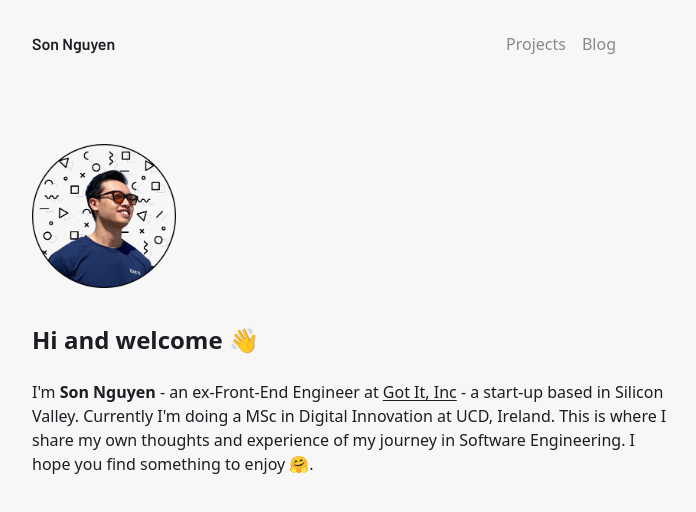
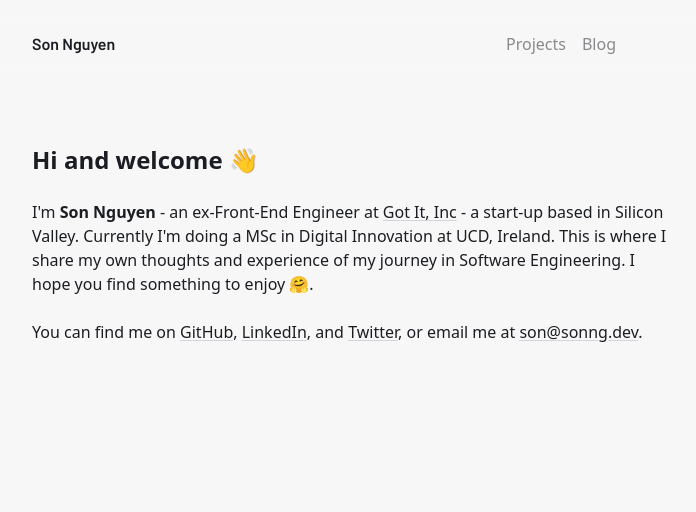
Before and after one commit to sonngdev/personal-website-23, a Next.js app: page / in a window 1280 px wide. Shown: the top 512 px of the page, without its empty margins (288-984 px from the left). Built offline with nearby package versions, Linux system fonts and the light colour scheme; no server answers.

Commit message:
feat: Add contact links on home page

```diff
--- a/components/header.tsx
+++ b/components/header.tsx
@@ -21,13 +21,13 @@ export default function Header() {
           <div className="flex space-x-4 items-center">
             <Link
               href="/projects"
-              className="no-underline opacity-50 hover:opacity-100"
+              className="no-underline opacity-50 hover:opacity-100 transition-opacity"
             >
               Projects
             </Link>
             <Link
               href="/blog"
-              className="no-underline opacity-50 hover:opacity-100"
+              className="no-underline opacity-50 hover:opacity-100 transition-opacity"
             >
               Blog
             </Link>
--- a/pages/index.tsx
+++ b/pages/index.tsx
@@ -1,14 +1,10 @@
 import Container from '../components/container';
-import Image from 'next/image';
-import logo from 'public/logo/logo.png';
 
 function HomePage() {
   return (
     <>
       <Container>
         <div className="space-y-6">
-          <Image src={logo} alt="Logo" className="mb-9 w-36" />
-
           <h1 className="text-2xl font-bold">
             Hi and welcome 👋
           </h1>
@@ -22,6 +18,26 @@ function HomePage() {
             </a>
             {" - a start-up based in Silicon Valley. Currently I'm doing a MSc in Digital Innovation at UCD, Ireland. This is where I share my own thoughts and experience of my journey in Software Engineering. I hope you find something to enjoy 🤗."}
           </p>
+
+          <p>
+            {'You can find me on '}
+            <a href="https://github.com/thanhsonng" target="_blank" rel="noreferrer">
+              GitHub
+            </a>
+            {', '}
+            <a href="https://www.linkedin.com/in/thanhsonng/" target="_blank" rel="noreferrer">
+              LinkedIn
+            </a>
+            {', and '}
+            <a href="https://twitter.com/thanhsonng211" target="_blank" rel="noreferrer">
+              Twitter
+            </a>
+            {', or email me at '}
+            <a href="mailto:son@sonng.dev">
+              son@sonng.dev
+            </a>
+            {'.'}
+          </p>
         </div>
       </Container>
     </>
--- a/styles/globals.css
+++ b/styles/globals.css
@@ -8,5 +8,9 @@
   a {
     @apply underline;
     @apply underline-offset-2;
+    @apply decoration-gray-300;
+    @apply hover:decoration-dark;
+    @apply dark:decoration-gray-600;
+    @apply dark:hover:decoration-light;
   }
 }
```
